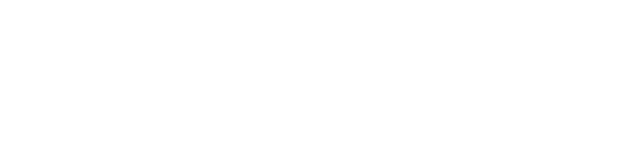
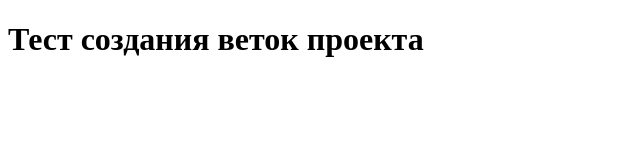
Before and after one commit to Avgustina2022/test_git_git_branch_example, a plain HTML site: page index.html in a window 1280 px wide. Shown: the whole page, without its empty margins (0-640 px from the left). Drawn offline with Linux system fonts and the light colour scheme.

Commit message:
comment3

```diff
--- a/index.html
+++ b/index.html
@@ -6,5 +6,7 @@
     <meta name="viewport" content="width=device-width, initial-scale=1.0" />
     <title>Document</title>
   </head>
-  <body></body>
+  <body>
+    <h1>Тест создания веток проекта</h1>
+  </body>
 </html>
```
